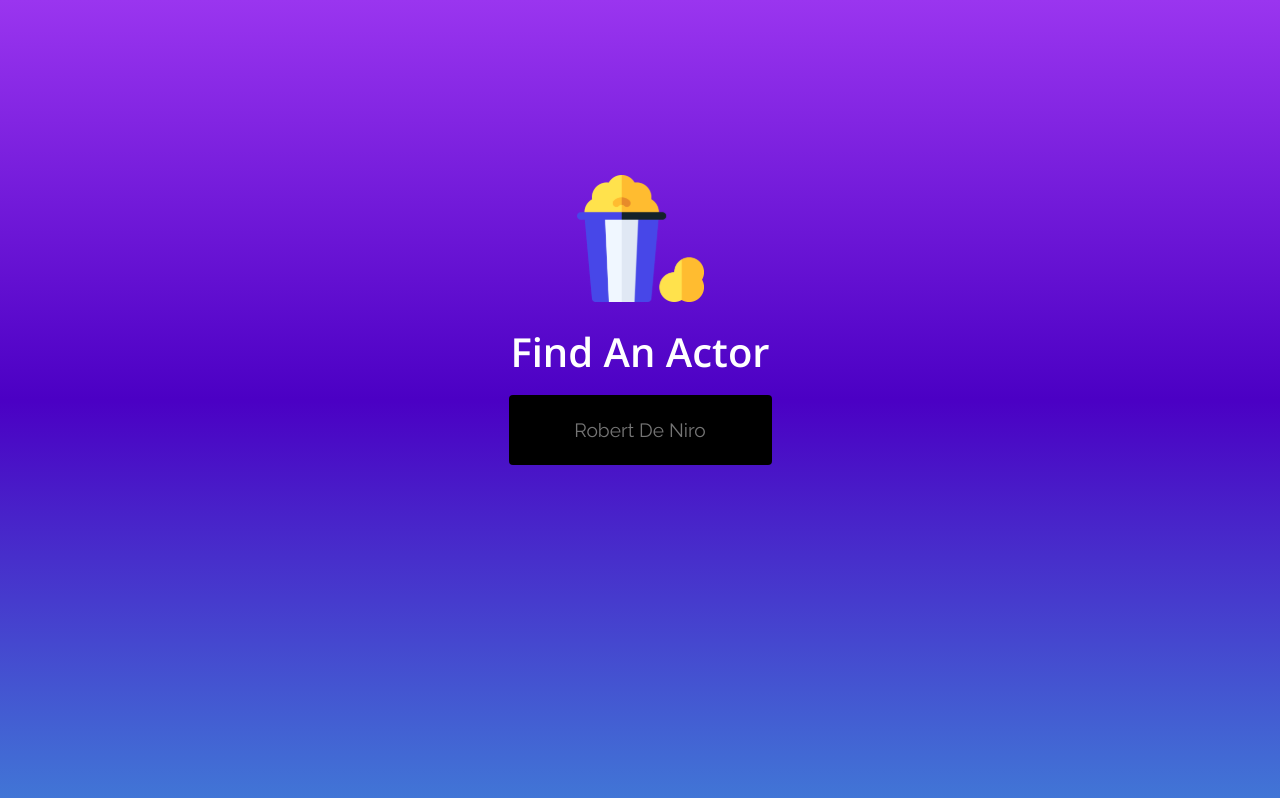
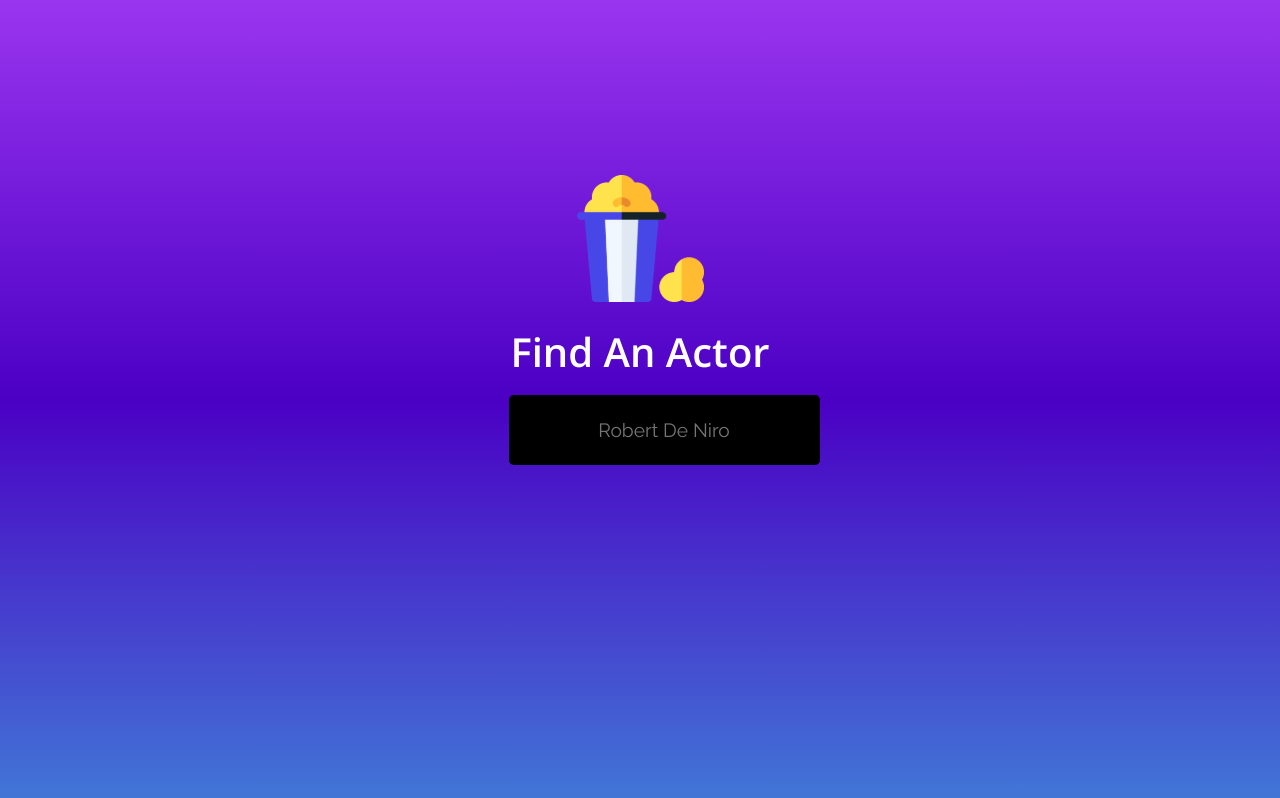
Before and after one commit to zackcarlson/actour, a React (Create React App) app in the folder client/: page / in a window 1280 px wide. Built offline with nearby package versions, Linux system fonts and the light colour scheme.

Commit message:
Adds whitelist and removes form div from Landing

```diff
--- a/client/src/pages/landing/index.css
+++ b/client/src/pages/landing/index.css
@@ -33,7 +33,9 @@
 
 .Landing--input {
   background: #000000;
-  border-radius: 0.25rem !important;
+  border-radius: 0.25em !important;
+  -webkit-border-radius: 0.25em !important;
+  -moz-border-radius: 0.25em !important;
   outline: none;
   border: 0px none;
   padding: 1.5rem;
@@ -46,27 +48,3 @@
   font-weight: 500;
   margin: 0px auto;
 }
-
-input[type="search"]::-ms-clear {
-  display: none;
-  width: 0;
-  height: 0;
-}
-input[type="search"]::-ms-reveal {
-  display: none;
-  width: 0;
-  height: 0;
-}
-
-input[type="search"]::-webkit-search-decoration,
-input[type="search"]::-webkit-search-cancel-button,
-input[type="search"]::-webkit-search-results-button,
-input[type="search"]::-webkit-search-results-decoration {
-  display: none;
-}
-
-/* @media screen and (max-width: 400px) {
-  .Landing--input {
-    width: 100%;
-  }
-} */
--- a/client/src/pages/landing/index.js
+++ b/client/src/pages/landing/index.js
@@ -50,7 +50,7 @@
 
   return (
     <div className="Landing--container">
-      <form className="Landing--form">
+      <div className="Landing--form">
         <div className="Landing--logo">
           <svg
             width="127"
@@ -83,17 +83,17 @@
           Find An Actor
         </label>
         <input
-          type="search"
+          type="text"
           id="site-search"
+          autoComplete="off"
           className="Landing--input"
-          name="q"
           aria-label="Search through site content"
           onChange={handleChange}
           onKeyDown={handleSearch}
           placeholder="Robert De Niro"
         />
         <div className="Landing--error">{isValidActor}</div>
-      </form>
+      </div>
     </div>
   );
 };
```
Also changed, not shown: 1 other file (tests, documents, lock files or other folders).
